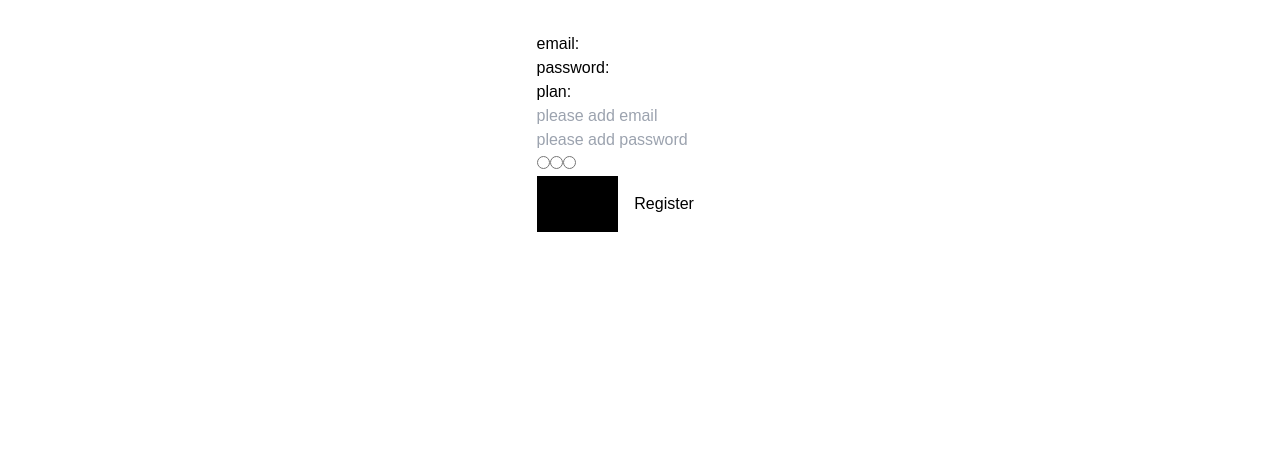
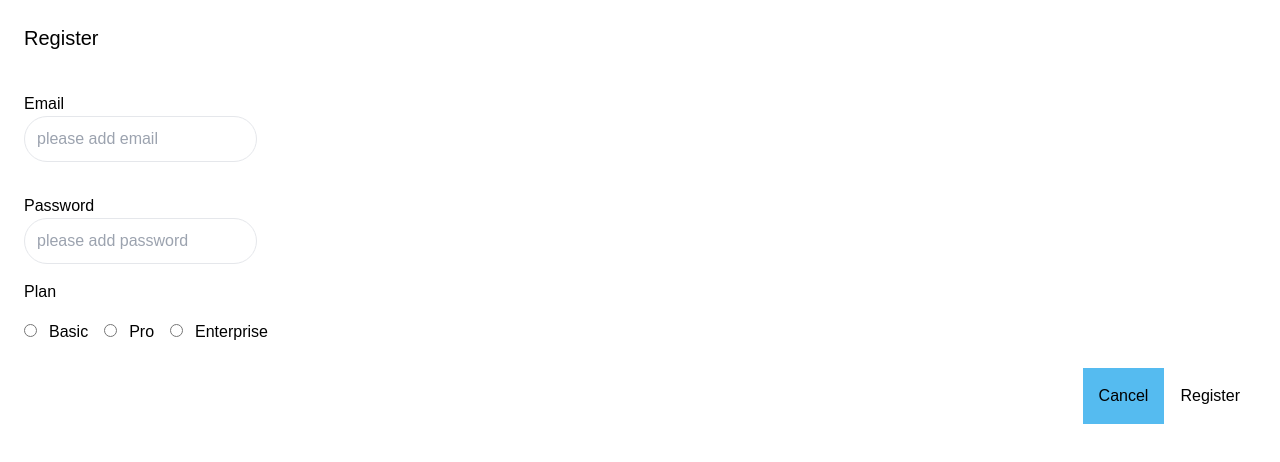
Before and after one commit to bournejj/registration-form, a React (Create React App) app: page / in a window 1280 px wide. Shown: the top 462 px of the page. Built offline with nearby package versions, Linux system fonts and the light colour scheme.

Commit message:
applied first input styling and created an everway colour to reuse

```diff
--- a/src/Components/Atoms/Button/buttonStyles.ts
+++ b/src/Components/Atoms/Button/buttonStyles.ts
@@ -4,8 +4,8 @@ export const button = tv({
     base: 'p-4',
     variants: {
         variant: {
-            primary: 'bg-red',
-            secondary: 'bg-black'
+            primary: '',
+            secondary: 'bg-everwayBlue'
         },
     },
     defaultVariants: {
--- a/src/Components/Atoms/Input/Input.tsx
+++ b/src/Components/Atoms/Input/Input.tsx
@@ -12,6 +12,7 @@ const Input: React.FC<inputProps> = ({value, placeholder, type, name, onChange})
     return (
         <div>
            <input
+           className='form-radio border border-solid rounded-full py-2.5 px-3 text-yellow-400 checked:bg-yellow-600'
            type={type}
            name={name}
            value={value}
--- a/src/Components/Molecules/Registration-form.tsx
+++ b/src/Components/Molecules/Registration-form.tsx
@@ -18,14 +18,16 @@ interface registrationFormProps {
 const RegistrationForm: React.FC<registrationFormProps> = ({registrationFormData, handleFormChange, handleFormSubmit}: registrationFormProps) => {
     return (
       <div>
-        {/* <img className='w-11' src={person-working} alt="" /> */}
-        <div className="flex items-center justify-center p-8">
-            <div className="">
-              <h1> email: {registrationFormData.email} </h1>
+        <div className='p-6'>
+        <h1 className='text-xl font-normal'>Register</h1>
+          {/* <img className='w-11' src={person-working} alt="" /> */}
+              {/* <h1> email: {registrationFormData.email} </h1>
               <h1> password: {registrationFormData.password} </h1>
-              <h1> plan: {registrationFormData.plan} </h1>
+              <h1> plan: {registrationFormData.plan} </h1> */}
               <form action="">
-                <div>
+                <div className='py-6'>
+                <div className='py-4'>
+                  <span>Email</span>
                   <Input
                   type="email"
                   name="email"
@@ -34,7 +36,8 @@ const RegistrationForm: React.FC<registrationFormProps> = ({registrationFormData
                   onChange={handleFormChange}
                   />
                 </div>
-                <div>
+                <div className='py-4'>
+                  <span>Password</span>
                   <Input
                   type="password"
                   name="password"
@@ -43,7 +46,9 @@ const RegistrationForm: React.FC<registrationFormProps> = ({registrationFormData
                   onChange={handleFormChange}
                   />
                 </div>
-                <div className='flex'>
+                <span>Plan</span>
+                <div className='flex pt-4 gap-4'>
+                  <div className='flex gap-3'>
                     <Input
                     type="radio"
                     name="plan"
@@ -51,6 +56,9 @@ const RegistrationForm: React.FC<registrationFormProps> = ({registrationFormData
                     placeholder='please add plan'
                     onChange={handleFormChange}
                     />
+                    <span>Basic</span>
+                  </div>
+                   <div className='flex gap-3'>
                     <Input
                     type="radio"
                     name="plan"
@@ -58,6 +66,9 @@ const RegistrationForm: React.FC<registrationFormProps> = ({registrationFormData
                     placeholder='please add plan'
                     onChange={handleFormChange}
                     />
+                    <span>Pro</span>
+                    </div>
+                    <div className='flex gap-3'>
                     <Input
                     type="radio"
                     name="plan"
@@ -65,8 +76,12 @@ const RegistrationForm: React.FC<registrationFormProps> = ({registrationFormData
                     placeholder='please add plan'
                     onChange={handleFormChange}
                     />
+                    <span>Enterprise</span>
+                    </div>
                 </div>
-                <Button
+                </div>
+                <div className='flex justify-end'>
+                 <Button
                 label='Cancel'
                 variant='secondary'
                 />
@@ -74,8 +89,8 @@ const RegistrationForm: React.FC<registrationFormProps> = ({registrationFormData
                 label='Register'
                 variant='primary'
                 />
+                </div>
               </form>
-            </div>
         </div>
       </div>
     )
--- a/tailwind.config.js
+++ b/tailwind.config.js
@@ -5,7 +5,12 @@ module.exports = {
     extend: {
       fontFamily: {
         sans: ['Figtree', 'sans-serif'],
-      }
+      },
+      colors: {
+        everwayBlue: {
+          DEFAULT: '#55BBF0',
+        },
+      },
     },
   },
   plugins: [],
```
